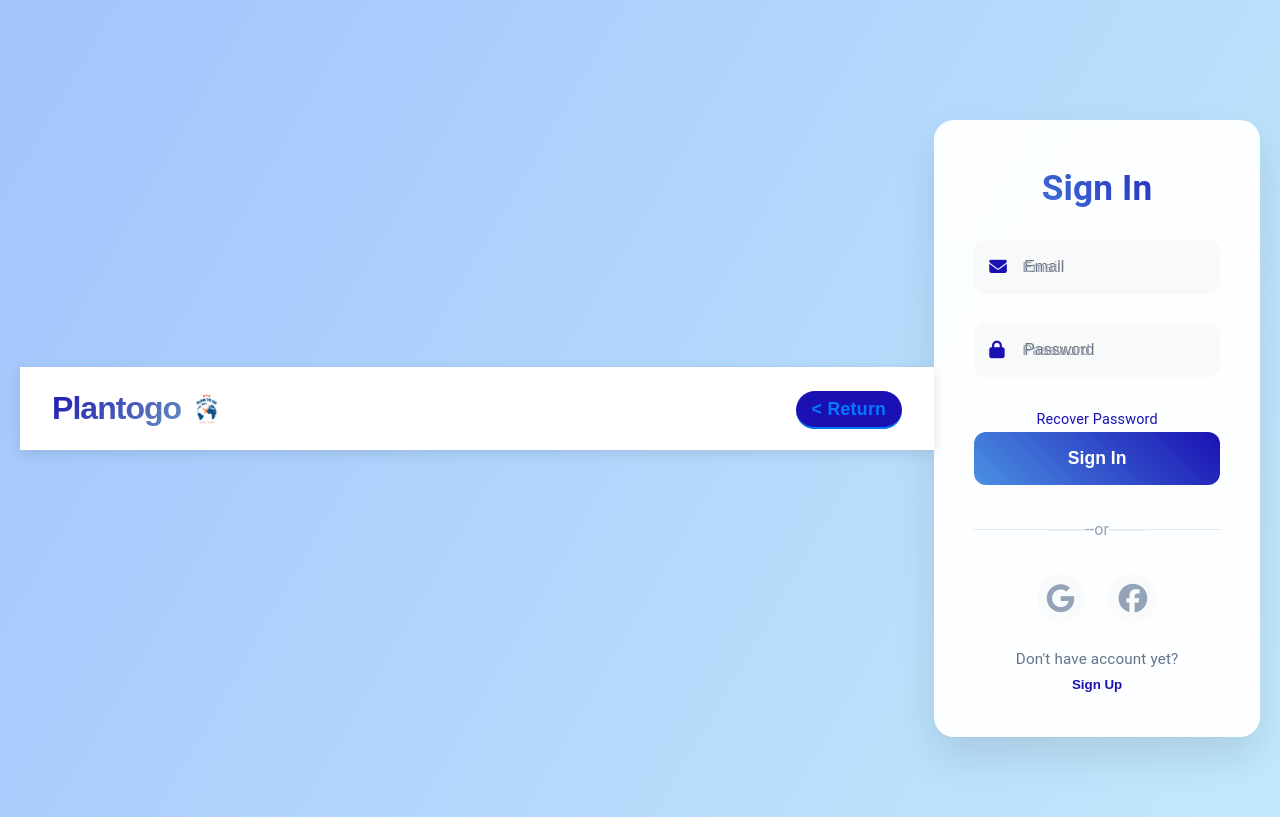
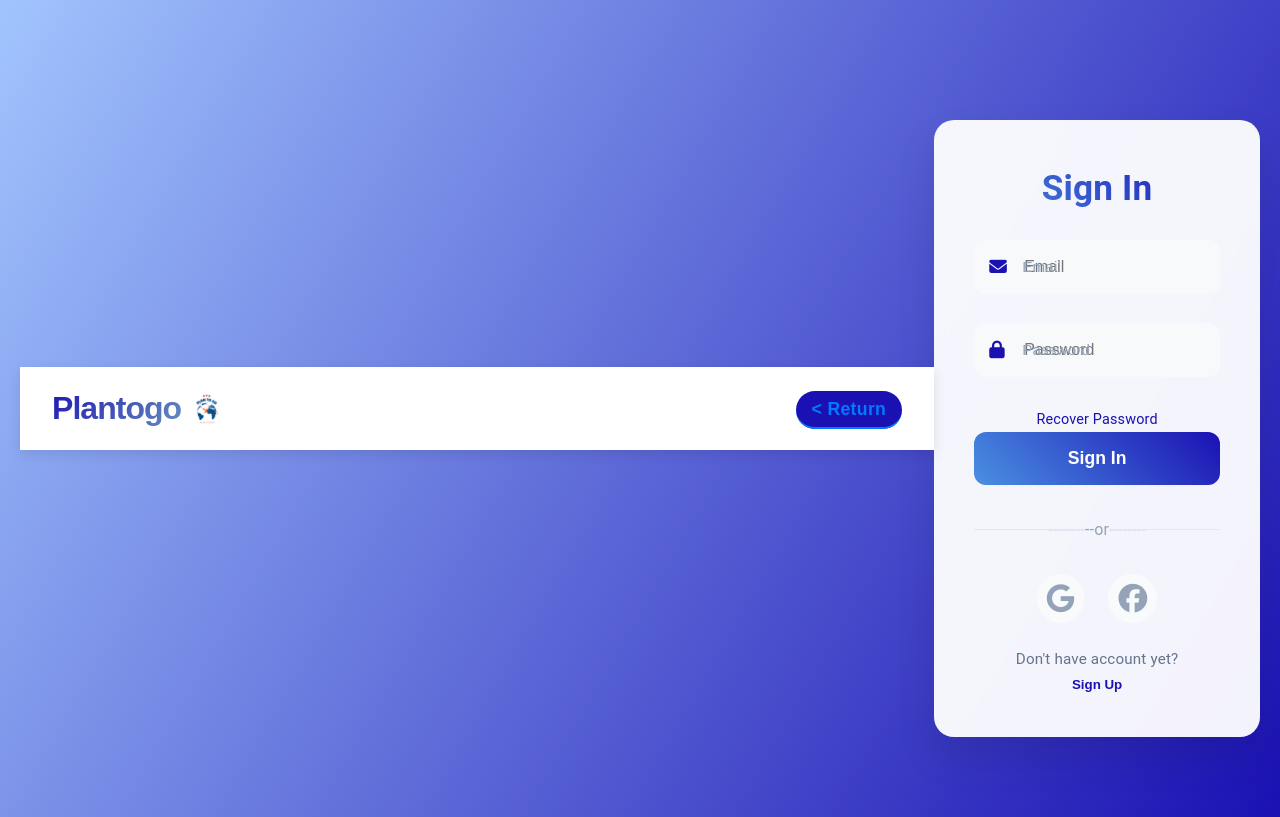
Before and after one commit to 99292677/Plantogo, a website with bundled scripts: page login.html in a window 1280 px wide. Built offline with nearby package versions, Linux system fonts and the light colour scheme.

Commit message:
Update login.html

```diff
--- a/login.html
+++ b/login.html
@@ -17,7 +17,7 @@
 
 body {
         font-family: 'Poppins', sans-serif;
-        background: linear-gradient(120deg, #a1c4fd 0%, #c2e9fb 100%);
+        background: linear-gradient(120deg, #a1c4fd 0%, #1b11b3 100%);
         color: #2c3e50;
         min-height: 100vh;
         padding: 80px 20px;
```
